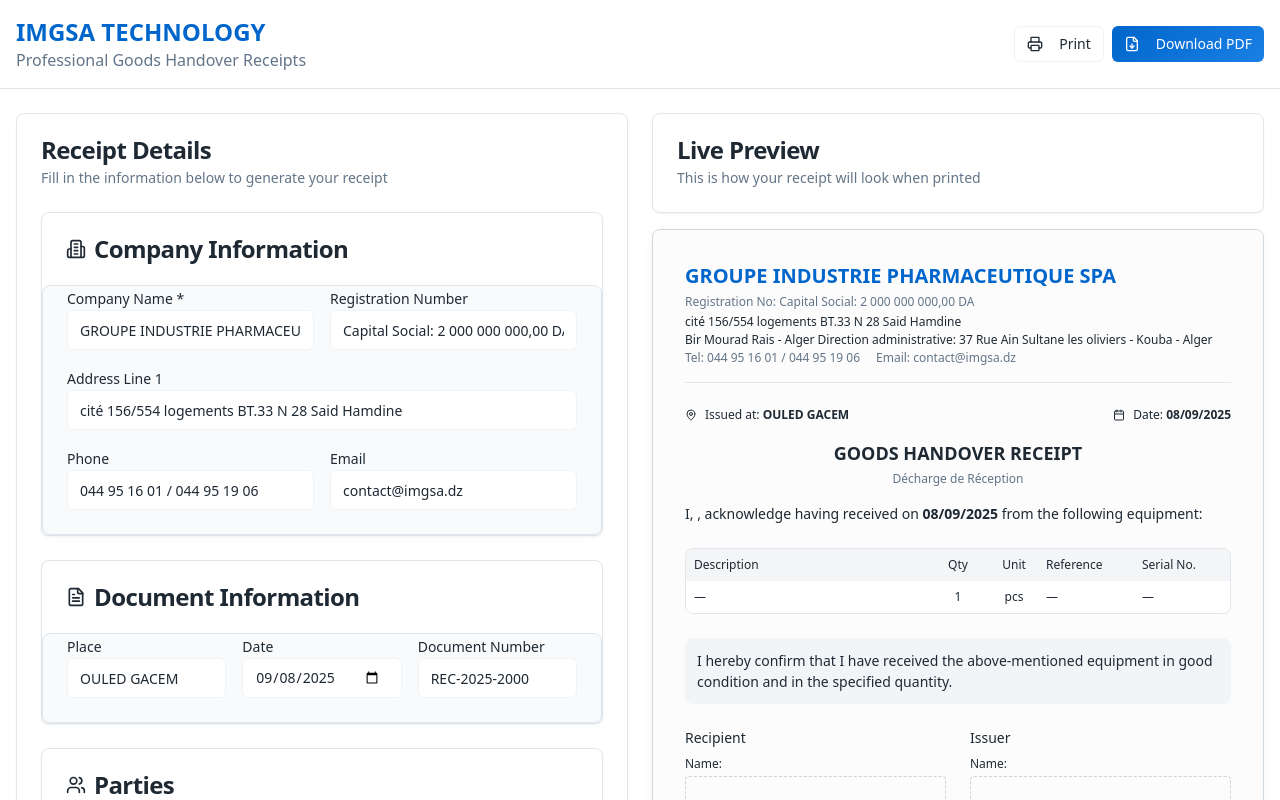
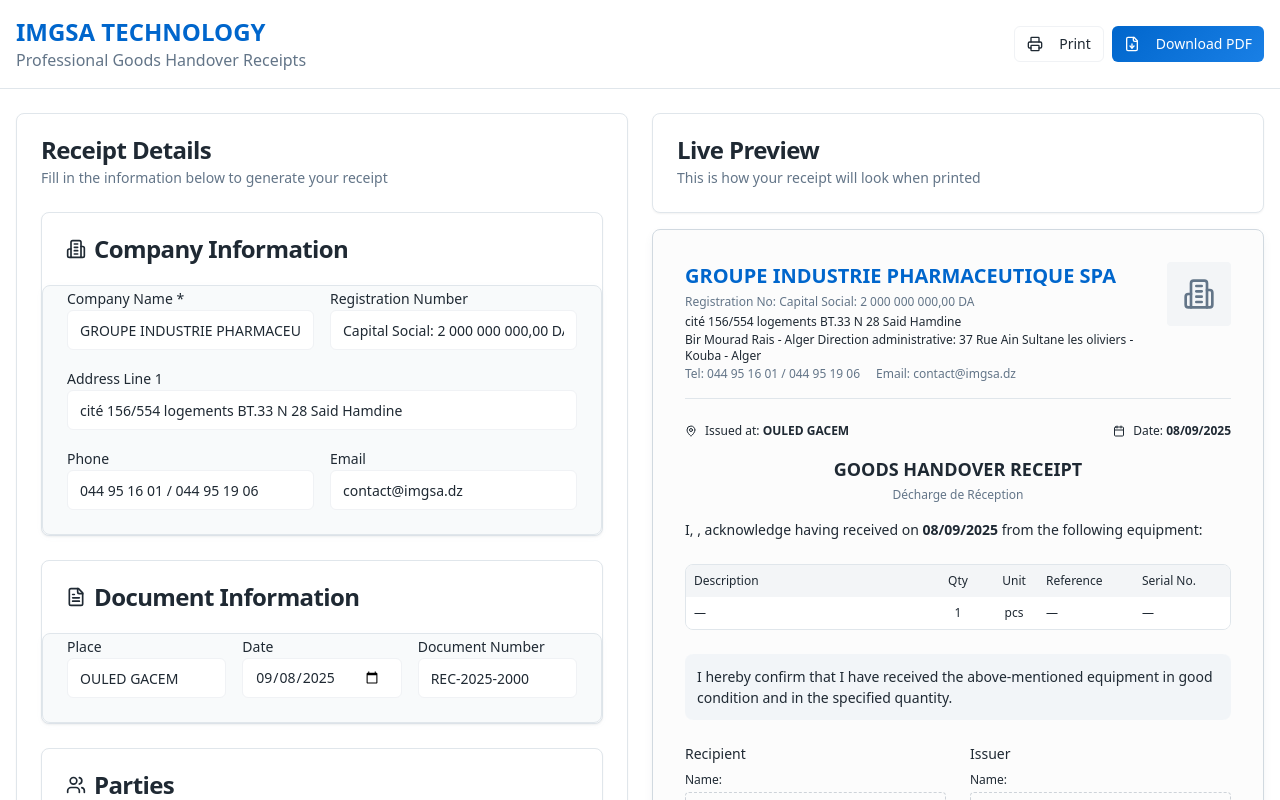
Before and after one commit to nosamimi425/goods-receipt-forge, a React (Vite) app: page / in a window 1280 px wide. Shown: the top 800 px of the page. Built offline with nearby package versions, Linux system fonts and the light colour scheme; the HTML template or start-up script is replaced by a standard one.

Commit message:
Add company logo

```diff
--- a/src/pages/Index.tsx
+++ b/src/pages/Index.tsx
@@ -17,6 +17,7 @@ const Index = () => {
       address2: "Bir Mourad Rais - Alger\n\nDirection administrative: 37 Rue Ain Sultane les oliviers - Kouba - Alger",
       phone: "044 95 16 01 / 044 95 19 06",
       email: "contact@imgsa.dz",
+      logo: "/lovable-uploads/595b5aac-31bc-49ac-b204-2ac06ba02df0.png",
     },
     document: {
       place: "OULED GACEM",
```
Also changed, not shown: public/lovable-uploads/595b5aac-31bc-49ac-b204-2ac06ba02df0.png (added).
